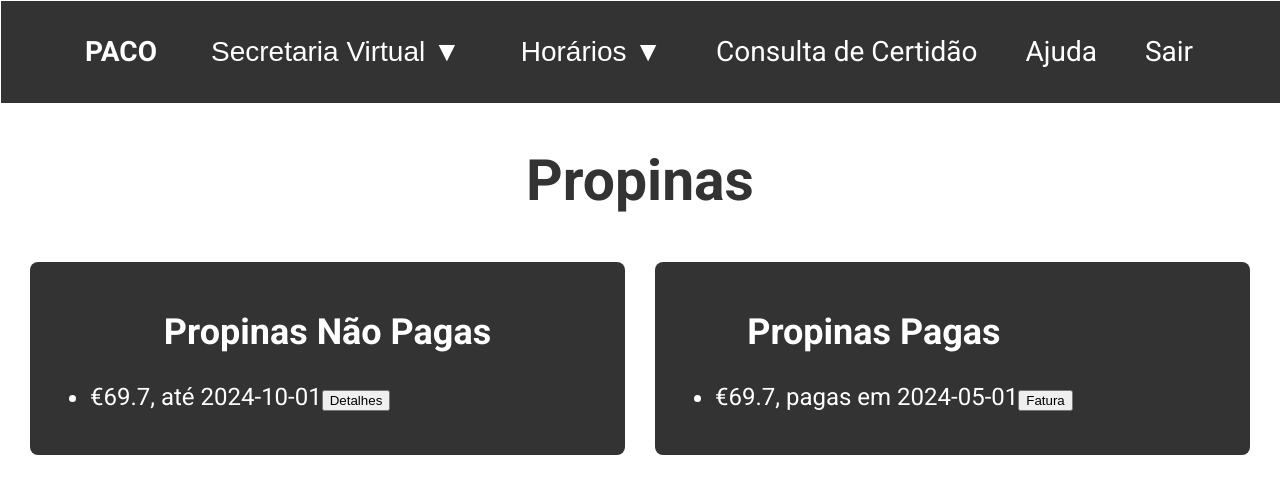
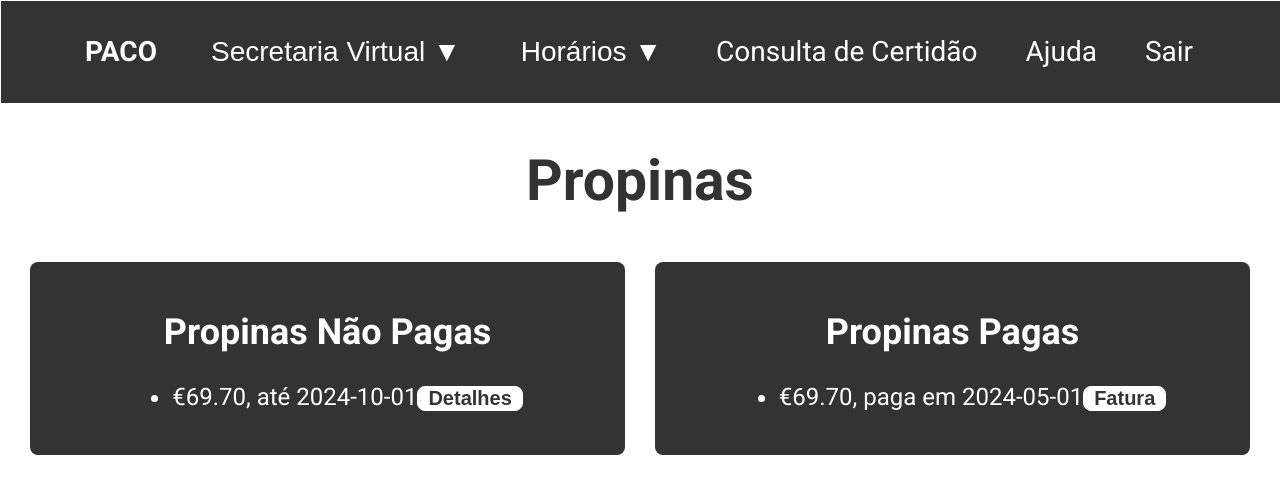
Before and after one commit to borges7555/PACO-1.5, a React (Vite) app in the folder paco1.5/: page /propinas in a window 1280 px wide. Shown: the top 494 px of the page. Built offline with nearby package versions, Linux system fonts and the light colour scheme.

Commit message:
propinas update

```diff
--- a/paco1.5/src/components/PropinasNaoPagas.tsx
+++ b/paco1.5/src/components/PropinasNaoPagas.tsx
@@ -3,7 +3,7 @@ import { useState } from 'react';
 function PropinasNaoPagas() {
     const [showPopup, setShowPopup] = useState(false);
     const unpaidFees = [
-        { id: 1, amount: '€69.7', dueDate: '2024-10-01', entity: '23594', reference: '987654321', value: '€69.7' }
+        { id: 1, amount: '€69.70', dueDate: '2024-10-01', entity: '23594', reference: '987654321', value: '€69.7' }
     ];
 
     return (
@@ -13,7 +13,7 @@ function PropinasNaoPagas() {
                 {unpaidFees.map(fee => (
                     <li key={fee.id}>
                         {fee.amount}, até {fee.dueDate}
-                        <button onClick={() => setShowPopup(true)}>Detalhes</button>
+                        <button onClick={() => setShowPopup(true)}><b>Detalhes</b></button>
                         {showPopup && (
                             <div className="popup">
                                 Entidade: {fee.entity}, Referência: {fee.reference}, Valor: {fee.value}
--- a/paco1.5/src/components/PropinasPagas.tsx
+++ b/paco1.5/src/components/PropinasPagas.tsx
@@ -3,7 +3,7 @@ import { useState } from 'react';
 function PropinasPagas() {
     const [showInvoice, setShowInvoice] = useState(false);
     const paidFees = [
-        { id: 1, amount: '€69.7', paymentDate: '2024-05-01' }
+        { id: 1, amount: '€69.70', paymentDate: '2024-05-01' }
     ];
 
     return (
@@ -12,8 +12,8 @@ function PropinasPagas() {
             <ul>
                 {paidFees.map(fee => (
                     <li key={fee.id}>
-                        {fee.amount}, pagas em {fee.paymentDate}
-                        <button onClick={() => setShowInvoice(true)}>Fatura</button>
+                        {fee.amount}, paga em {fee.paymentDate}
+                        <button onClick={() => setShowInvoice(true)}><b>Fatura</b></button>
                         {showInvoice && (
                             <div className="popup">
                                 Fatura detalhada aqui...
--- a/paco1.5/src/css/Propinas.css
+++ b/paco1.5/src/css/Propinas.css
@@ -21,14 +21,13 @@
 }
 
 .left-container, .right-container {
+    display: flex;
+    flex-direction: column;
+    align-items: center; /* Alinha os itens ao centro horizontalmente */
+    justify-content: center; /* Centraliza verticalmente caso haja espaço */
     padding: 20px;
     box-sizing: border-box;
-}
-
-.right-container {
-    display: flex;
-    flex-direction: column; /* Organiza o conteúdo verticalmente */
-    align-items: flex-start; /* Alinha o conteúdo à esquerda */
+    width: 100%;
 }
 
 .left-container h2, .right-container h2{
@@ -36,25 +35,30 @@
     display: flex;
 }
 
-.right-container h2 {
-    margin-left: auto;
-    margin-right: auto;
-    width: auto; /* Ajusta a largura para que o centro seja calculado corretamente */
-    text-align: center; /* Centraliza o texto dentro do h2 */
+.left-container ul, .right-container ul{
+    flex-direction: column;
+    width: 100%; /* Ocupa toda a largura do container */
 }
 
-.left-container ul, .right-container ul{
-    width: 100%;
-    display: flex;
+.left-container li, .right-container li {
+    width: 100%; /* Ocupa toda a largura do UL */
     flex-direction: column; /* Adiciona isso se você quer os itens listados verticalmente */
-    align-items: flex-start;
 }
 
-.left-container ul li, .right-container ul li {
-    width: 100%; /* Ocupa toda a largura do UL */
-    text-align: left; /* Garante que o texto está alinhado à esquerda */
-    flex-direction: column; /* Adiciona isso se você quer os itens listados verticalmente */
-    align-items: flex-start;
+.left-container button, .right-container button{
+    margin-left: auto; /* Empurra o botão para a direita */
+    background-color: white;
+    color: #333;
+    border: 1px solid white;
+    padding: 0px 10px;
+    border-radius: 8px;
+    font-size: 20px;
+    cursor: pointer;
+    align-self: center;
+}
+
+.left-container button:hover, .right-container button:hover{
+    background-color: #eeeeee;
 }
 
 .popup {
@@ -67,3 +71,15 @@
     padding: 20px;
     z-index: 100;
 }
+
+.popup button {
+    margin-left: auto; /* Empurra o botão para a direita */
+    background-color: #333;
+    color: white;
+    border: 1px solid white;
+    padding: 5px 10px;
+    border-radius: 8px;
+    font-size: 16px;
+    cursor: pointer;
+    align-self: center;
+}
```
